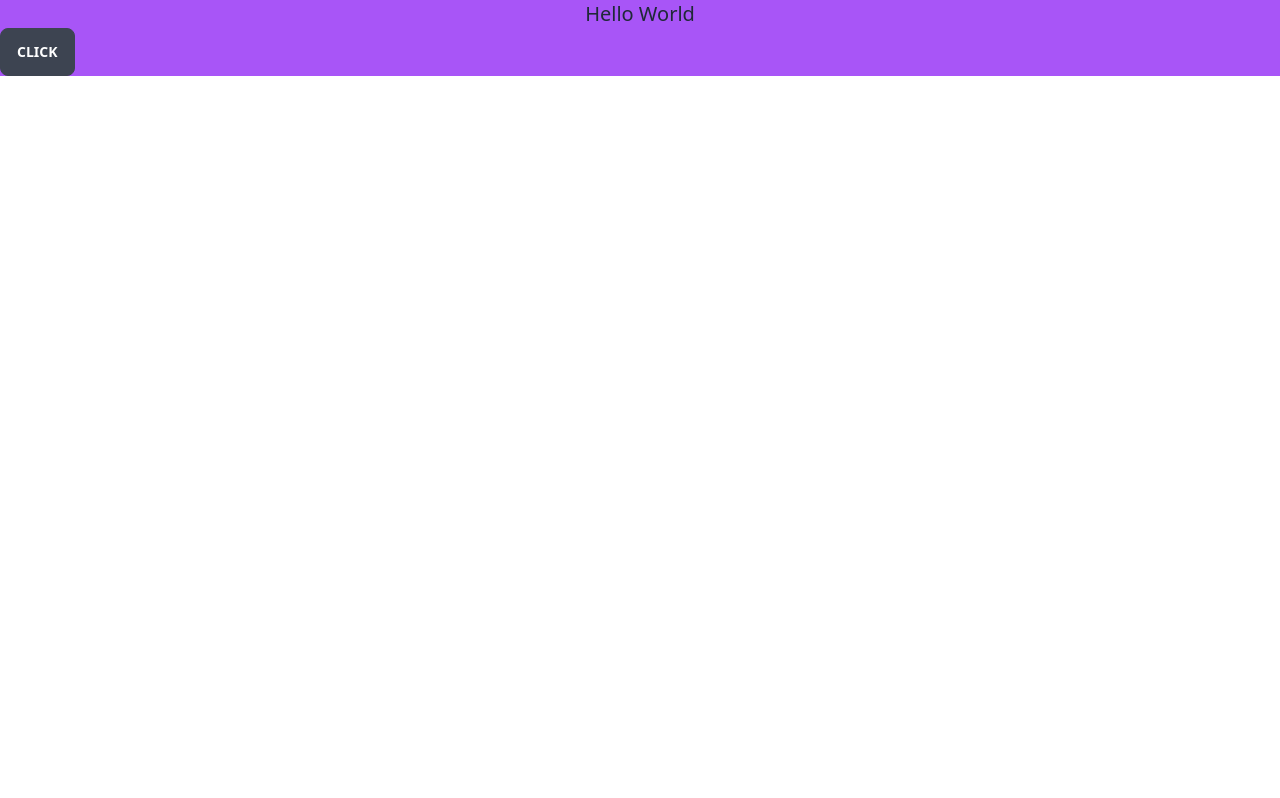
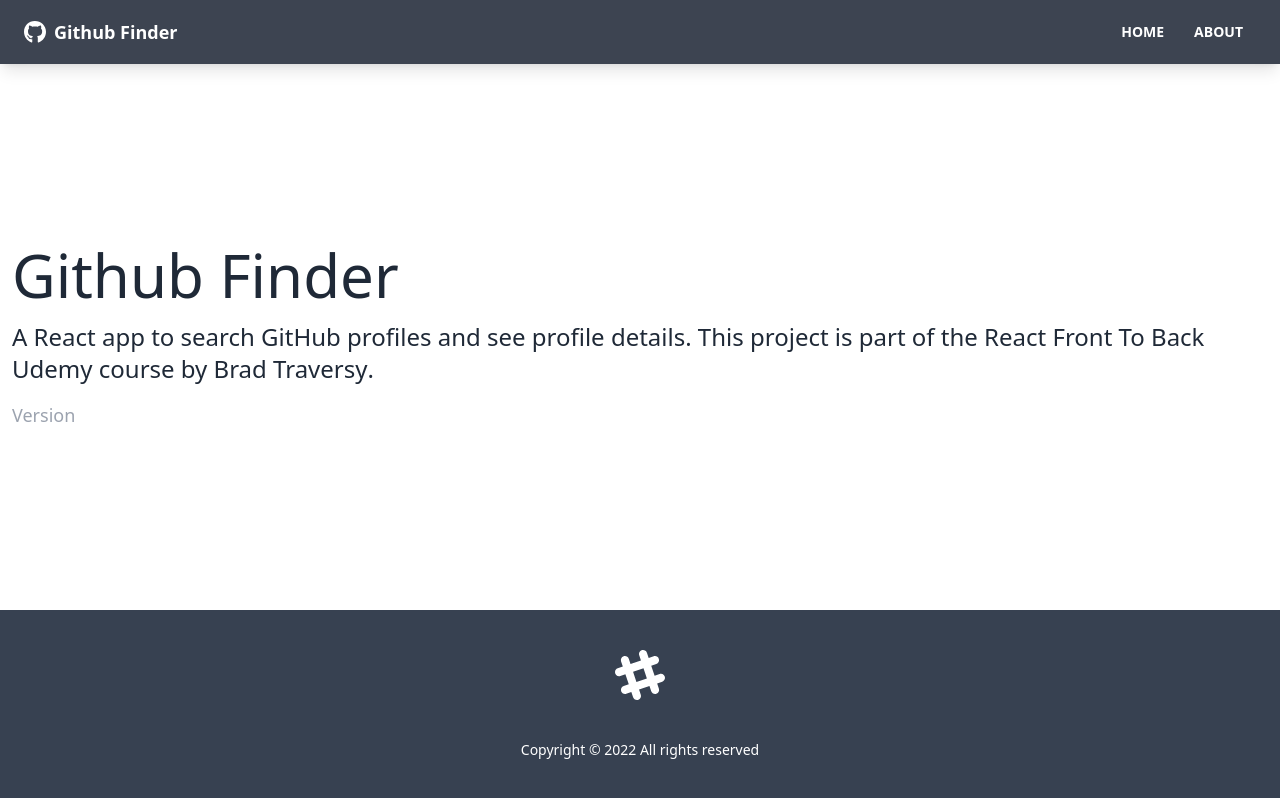
Before and after one commit to mohammad-mo/github-finder, a React (Create React App) app: page /about in a window 1280 px wide. Built offline with nearby package versions, Linux system fonts and the light colour scheme.

Commit message:
Create components and add routing.

```diff
--- a/package.json
+++ b/package.json
@@ -9,6 +9,8 @@
     "daisyui": "^1.25.4",
     "react": "^17.0.2",
     "react-dom": "^17.0.2",
+    "react-icons": "^4.3.1",
+    "react-router-dom": "^6.2.1",
     "react-scripts": "5.0.0",
     "web-vitals": "^2.1.4"
   },
--- a/src/App.js
+++ b/src/App.js
@@ -1,10 +1,27 @@
+import { BrowserRouter as Router, Routes, Route } from 'react-router-dom'
+import Home from './Pages/Home'
+import About from './Pages/About'
+import NotFound from './Pages/NotFound'
+import Navbar from './Components/Layout/Navbar'
+import Footer from './Components/Layout/Footer'
+
 const App = () =>
 {
   return (
-    <div className="bg-purple-500">
-      <h1 className='text-xl text-center'>Hello World</h1>
-      <button className='btn'>Click</button>
-    </div>
+    <Router>
+     <div className="flex flex-col justify-between h-screen">
+       <Navbar />
+       <main className='container mx-auto px-3 pb-12'>
+         <Routes>
+           <Route path='/' element={<Home />} />
+           <Route path='/about' element={<About />} />
+           <Route path='/notfound' element={<NotFound />} />
+           <Route path='/*' element={<NotFound />} />
+         </Routes>
+       </main>
+       <Footer />
+     </div>
+    </Router>
   )
 }
 
--- /dev/null
+++ b/src/Components/Layout/Footer.jsx
@@ -0,0 +1,23 @@
+const Footer = () =>
+{
+    const footerYear = new Date().getFullYear()
+
+    return (
+      <footer className="footer p-10 bg-gray-700 text-primary-content footer-center">
+        <svg
+          width="50"
+          height="50"
+          viewBox="0 0 24 24"
+          xmlns="http://www.w3.org/2000/svg"
+          fillRule="evenodd"
+          clipRule="evenodd"
+          className="inline-block fill-current"
+        >
+          <path d="M22.672 15.226l-2.432.811.841 2.515c.33 1.019-.209 2.127-1.23 2.456-1.15.325-2.148-.321-2.463-1.226l-.84-2.518-5.013 1.677.84 2.517c.391 1.203-.434 2.542-1.831 2.542-.88 0-1.601-.564-1.86-1.314l-.842-2.516-2.431.809c-1.135.328-2.145-.317-2.463-1.229-.329-1.018.211-2.127 1.231-2.456l2.432-.809-1.621-4.823-2.432.808c-1.355.384-2.558-.59-2.558-1.839 0-.817.509-1.582 1.327-1.846l2.433-.809-.842-2.515c-.33-1.02.211-2.129 1.232-2.458 1.02-.329 2.13.209 2.461 1.229l.842 2.515 5.011-1.677-.839-2.517c-.403-1.238.484-2.553 1.843-2.553.819 0 1.585.509 1.85 1.326l.841 2.517 2.431-.81c1.02-.33 2.131.211 2.461 1.229.332 1.018-.21 2.126-1.23 2.456l-2.433.809 1.622 4.823 2.433-.809c1.242-.401 2.557.484 2.557 1.838 0 .819-.51 1.583-1.328 1.847m-8.992-6.428l-5.01 1.675 1.619 4.828 5.011-1.674-1.62-4.829z"></path>
+        </svg>
+        <p>Copyright &copy; {footerYear} All rights reserved</p>
+      </footer>
+    )
+}
+
+export default Footer
--- /dev/null
+++ b/src/Components/Layout/Navbar.jsx
@@ -0,0 +1,48 @@
+import { FaGithub } from 'react-icons/fa'
+import { Link } from 'react-router-dom'
+import PropTypes from 'prop-types'
+
+const Navbar = ({ title }) =>
+{
+    return (
+        <nav className='navbar mb-12 shadow-lg bg-neutral text-neutral-content'>
+            <div className="container mx-auto">
+                <div className="flex-none px-2 mx-2">
+                    <FaGithub className='inline pr-2 text-3xl' />
+                    <Link
+                        to={{ pathname: '/' }}
+                        className='text-lg font-bold align-middle'
+                    >
+                        {title}
+                    </Link>
+                </div>
+                <div className="flex-1 px-2 mx-2">
+                    <div className="flex justify-end">
+                        <Link
+                            to={{ pathname: '/' }}
+                            className='btn btn-ghost btn-sm rounded-btn mr-1'
+                        >
+                            Home
+                        </Link>
+                        <Link
+                            to={{ pathname: '/about' }}
+                            className='btn btn-ghost btn-sm rounded-btn'
+                        >
+                            About
+                        </Link>
+                    </div>
+                </div>
+            </div>
+        </nav>
+    )
+}
+
+Navbar.defaultProps = {
+    title: 'Github Finder'
+}
+
+Navbar.propTypes = {
+    title: PropTypes.string
+}
+
+export default Navbar
--- /dev/null
+++ b/src/Pages/About.jsx
@@ -0,0 +1,26 @@
+const About = () =>
+{
+    return (
+        <>
+        <h1 className='text-6xl mb-4'>Github Finder</h1>
+        <p className='mb-4 text-2xl font-light'>
+          A React app to search GitHub profiles and see profile details. This
+          project is part of the
+          <a href='https://www.udemy.com/course/modern-react-front-to-back/'>
+            {' '}
+            React Front To Back
+          </a>{' '}
+          Udemy course by
+          <strong>
+            <a href='https://traversymedia.com'> Brad Traversy</a>
+          </strong>
+          .
+        </p>
+        <p className='text-lg text-gray-400'>
+          Version <span className='text-white'>1.0.0</span>
+        </p>
+      </>
+    )
+}
+
+export default About
--- /dev/null
+++ b/src/Pages/Home.jsx
@@ -0,0 +1,10 @@
+const Home = () =>
+{
+    return (
+        <div>
+            <h1 className="text-6xl">Welcome</h1>
+        </div>
+    )
+}
+
+export default Home
--- /dev/null
+++ b/src/Pages/NotFound.jsx
@@ -0,0 +1,24 @@
+import { FaHome } from "react-icons/fa"
+import { Link } from "react-router-dom"
+
+const NotFound = () =>
+{
+    return (
+        <div className="hero">
+            <div className="text-center hero-content">
+                <div className="max-w-lg">
+                    <h1 className="text-8xl font-bold mb-8">
+                        Oops!
+                    </h1>
+                    <p className="text-5xl mb-8">Page not found!</p>
+                    <Link to={{ pathname: '/' }} className="btn btn-primary btn-lg">
+                        <FaHome className="mr-2" />
+                        Back To Home
+                    </Link>
+                </div>
+            </div>
+        </div>
+    )
+}
+
+export default NotFound
```
Also changed, not shown: 2 other files (tests, documents, lock files or other folders).
